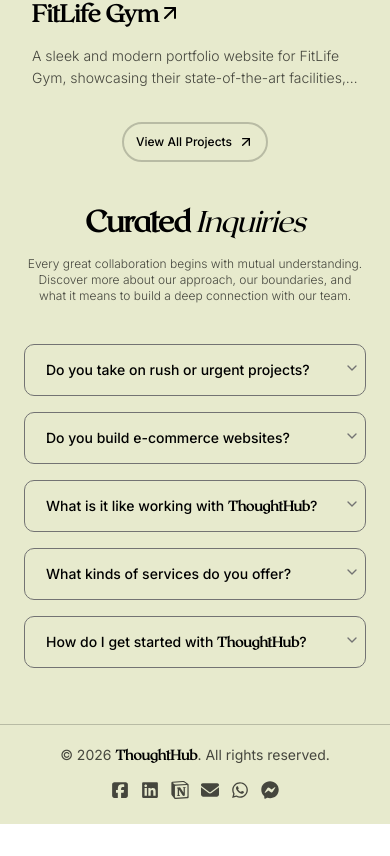
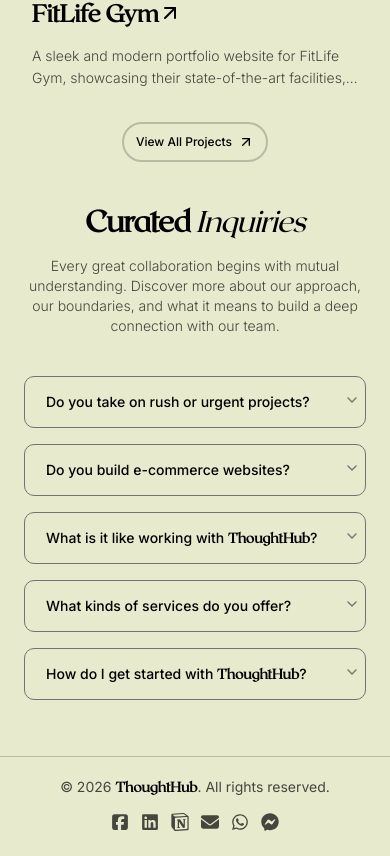
Before and after one commit to ThoughtHubHQ/thoughthub-ui, a Next.js app: page / in a window 390 px wide. Shown: the part 1803-2659 px from the top of the page. Before the commit the page ends 2627 px from the top, so only its background shows below. Built offline with nearby package versions, Linux system fonts and the light colour scheme; no server answers.

Commit message:
update faq font

```diff
--- a/app/(home)/_sections/FAQ.tsx
+++ b/app/(home)/_sections/FAQ.tsx
@@ -70,7 +70,7 @@ export default function FAQ() {
                 Inquiries
               </span>
             </h2>
-            <p className="text-xs lg:text-lg text-black/70 dark:text-white/70 font-light">
+            <p className="text-sm lg:text-lg text-black/70 dark:text-white/70 font-light">
               Every great collaboration begins with mutual understanding.
               Discover more about our approach, our boundaries, and what it
               means to build a deep connection with our team.
@@ -91,7 +91,7 @@ export default function FAQ() {
                     {faq.question}
                   </span>
                 </AccordionTrigger>
-                <AccordionContent className="mt-2 text-black/70 dark:text-white/70 text-xs md:text-base font-light leading-relaxed pb-6 pr-6 md:pr-12">
+                <AccordionContent className="mt-2 text-black/70 dark:text-white/70 text-sm md:text-base font-light leading-relaxed pb-6 pr-6 md:pr-12">
                   {faq.answer}
                 </AccordionContent>
               </AccordionItem>
```
